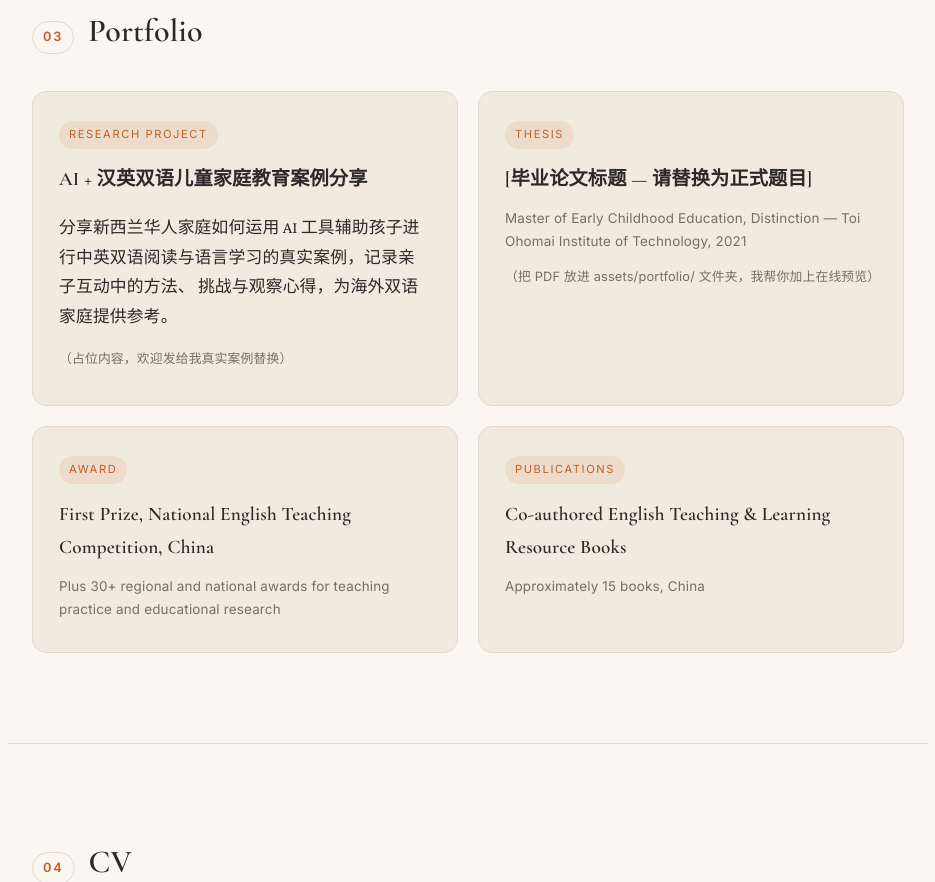
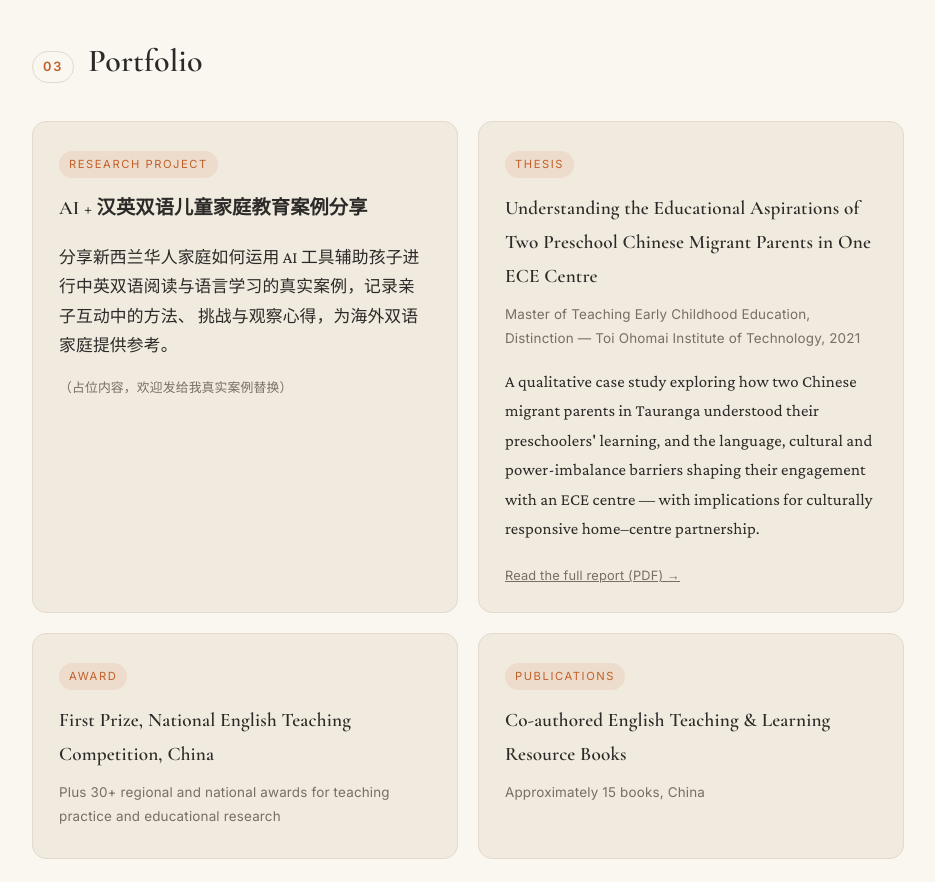
Before and after one commit to Zoegithub2024/Zoegithub2024.github.io, a plain HTML site: page index.html in a window 1280 px wide. Shown: the part 2536-3418 px from the top of the page, without its empty margins (172-1107 px from the left). Drawn offline with nearby package versions, Linux system fonts and the light colour scheme.

Commit message:
Add real Master's thesis content and downloadable PDF
Replaces the placeholder thesis title/description in the Portfolio
and CV sections with the actual title, abstract summary, and degree
name (Master of Teaching Early Childhood Education, Distinction,
Toi Ohomai 2021), and adds the report PDF for download.

Co-Authored-By: Claude Sonnet 5 <noreply@anthropic.com>

```diff
--- a/index.html
+++ b/index.html
@@ -46,7 +46,7 @@
   <p>
     Registered early childhood teacher and tertiary Initial Teacher Education academic with over
     twenty years of teaching experience across New Zealand, China, and the United Kingdom. I hold a
-    Master of Early Childhood Education with Distinction and a current Full Practising Certificate with
+    Master of Teaching Early Childhood Education with Distinction and a current Full Practising Certificate with
     the Teaching Council of Aotearoa New Zealand (Registration No. 412284).
   </p>
   <p>
@@ -136,9 +136,14 @@
 
     <article class="p-card">
       <span class="p-tag">Thesis</span>
-      <h3>[毕业论文标题 — 请替换为正式题目]</h3>
-      <p class="p-meta">Master of Early Childhood Education, Distinction — Toi Ohomai Institute of Technology, 2021</p>
-      <p class="hint">（把 PDF 放进 assets/portfolio/ 文件夹，我帮你加上在线预览）</p>
+      <h3>Understanding the Educational Aspirations of Two Preschool Chinese Migrant Parents in One ECE Centre</h3>
+      <p class="p-meta">Master of Teaching Early Childhood Education, Distinction — Toi Ohomai Institute of Technology, 2021</p>
+      <p>
+        A qualitative case study exploring how two Chinese migrant parents in Tauranga understood their
+        preschoolers' learning, and the language, cultural and power-imbalance barriers shaping their
+        engagement with an ECE centre — with implications for culturally responsive home–centre partnership.
+      </p>
+      <a class="hint" href="assets/portfolio/thesis.pdf" target="_blank" rel="noopener">Read the full report (PDF) &rarr;</a>
     </article>
 
     <article class="p-card">
@@ -169,7 +174,8 @@
     <ul class="cv-list">
       <li><strong>Part-time PhD Candidate in Education</strong> — University of Canterbury, New Zealand (Ongoing)<br>
       <span class="p-meta">Research focus: digitally mediated bilingual literacy practices in Chinese–New Zealand family homes, including language, identity, family interaction, multimodal resources and digital tools.</span></li>
-      <li><strong>Master of Early Childhood Education, Distinction</strong> — Toi Ohomai Institute of Technology, New Zealand (2021)</li>
+      <li><strong>Master of Teaching Early Childhood Education, Distinction</strong> — Toi Ohomai Institute of Technology, New Zealand (2021)<br>
+      <span class="p-meta">Research: <em>Understanding the Educational Aspirations of Two Preschool Chinese Migrant Parents in One ECE Centre</em> — a qualitative case study on home–centre partnership with Chinese migrant families in Aotearoa New Zealand.</span></li>
       <li><strong>Bachelor of English Education</strong> — Harbin Normal University, China (2004)</li>
     </ul>
   </div>
```
Also changed, not shown: 1 other file.
